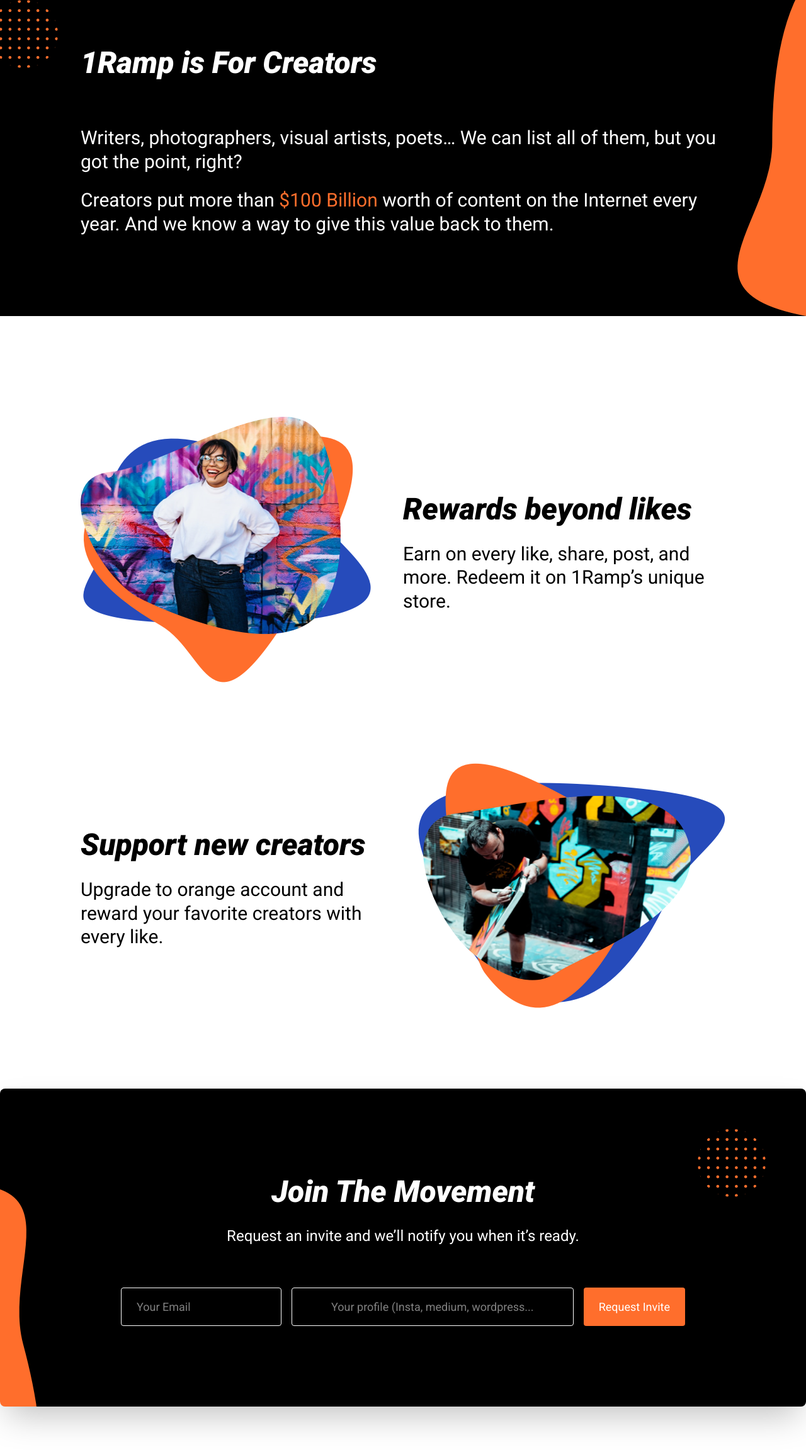
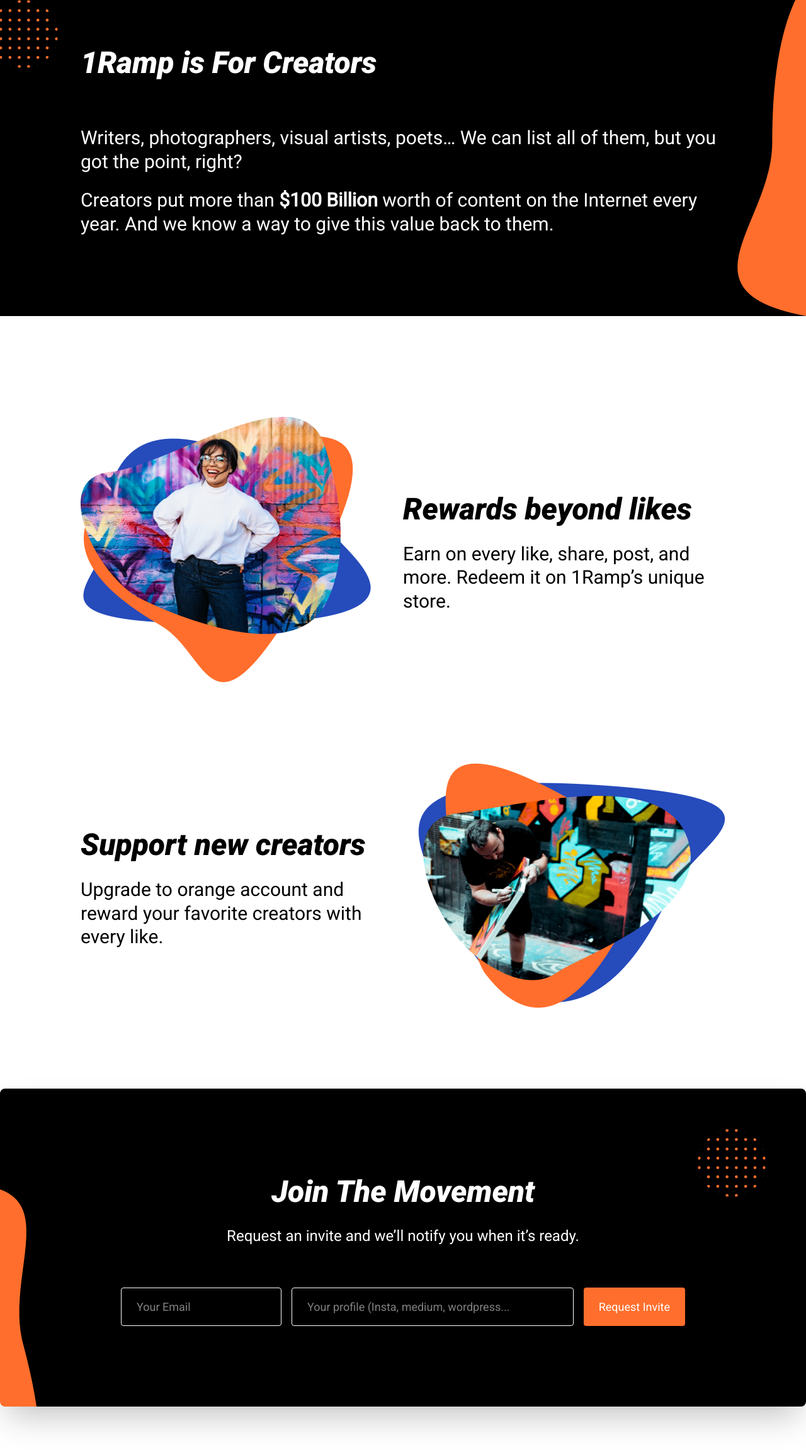
Before and after one commit to hapramp/about.gosocial.io, a React (Create React App) app: page / in a window 1280 px wide. Shown: the part 992-3295 px from the top of the page at 63% size. Built offline with nearby package versions, Linux system fonts and the light colour scheme.

Commit message:
Minor fixes

```diff
--- a/src/components/Home/sections/About.js
+++ b/src/components/Home/sections/About.js
@@ -13,7 +13,7 @@
           <p className="mt-8 sm:mt-12 md:mt-16">Writers, photographers, visual artists, poets… We can list all of them, but
             you got the point, right?
           </p>
-          <p className="mt-6">Creators put more than <span className="text-primary">$100 Billion</span> worth of content on the Internet every
+          <p className="mt-6">Creators put more than <span className="font-black">$100 Billion</span> worth of content on the Internet every
             year. And we know a way to give this value back to them.</p>
         </div>
         <img className="absolute about-dots" src={dots} alt="Dots Decos"/>
--- a/src/components/Home/sections/CTA.js
+++ b/src/components/Home/sections/CTA.js
@@ -18,8 +18,8 @@
         className={`${submitted} max-w-4xl flex flex-col md:flex-row mx-auto mt-16 text-lg flex-wrap md:flex-no-wrap`}
         target="hidden_iframe"
         >
-          <input required name="entry.747163953" className="text-center md:text-left bg-transparent border border-white py-4 px-6 rounded md:mr-4 focus:outline-none" type="email" placeholder="Your Email"/>
-          <input required name="entry.1698641747" className="text-center md:text-lef mt-4 md:mt-0 md:w-1/2 bg-transparent border border-white py-4 px-6 rounded md:mr-4 focus:outline-none" type="text" placeholder="Your profile (Insta, medium, wordpress..."/>
+          <input required name="entry.747163953" className="text-left bg-transparent border border-white py-4 px-6 rounded md:mr-4 focus:outline-none" type="email" placeholder="Your Email"/>
+          <input required name="entry.1698641747" className="text-left mt-4 md:mt-0 md:w-1/2 bg-transparent border border-white py-4 px-6 rounded md:mr-4 focus:outline-none" type="text" placeholder="Your profile (Insta, medium, wordpress..."/>
           <input onClick={()=>{setSubmitted('submitted')}} className="shadow sm:shadow-none mt-4 md:mt-0 flex-grow bg-primary py-4 px-6 rounded cursor-pointer" type="submit" value="Request Invite"/>
         </form>
 
```
